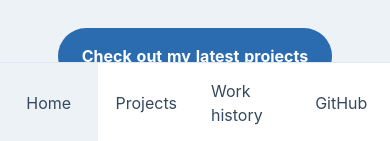
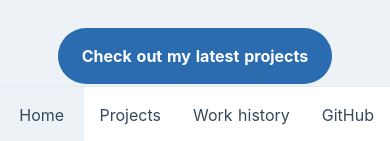
Before and after one commit to jrtell1/jrtell_v5, a Nuxt app: page / in a window 390 px wide. Shown: the part 701-842 px from the top of the page. Built offline with nearby package versions, Linux system fonts and the light colour scheme.

Commit message:
Fixed some mobile navigation bugs

```diff
--- a/components/navigation.vue
+++ b/components/navigation.vue
@@ -44,7 +44,7 @@
   }
 
   .link {
-    @apply flex-1 block p-4 flex items-center justify-center;
+    @apply flex-1 block p-4 flex items-center justify-center whitespace-no-wrap;
     transition: all .2s ease-out;
   }
 
--- a/layouts/default.vue
+++ b/layouts/default.vue
@@ -41,6 +41,10 @@
     -webkit-font-smoothing: antialiased;
     box-sizing: border-box;
     color: #35495e;
+  }
+
+  body {
+    margin-bottom: 100px;
   }
 
   *,
```
